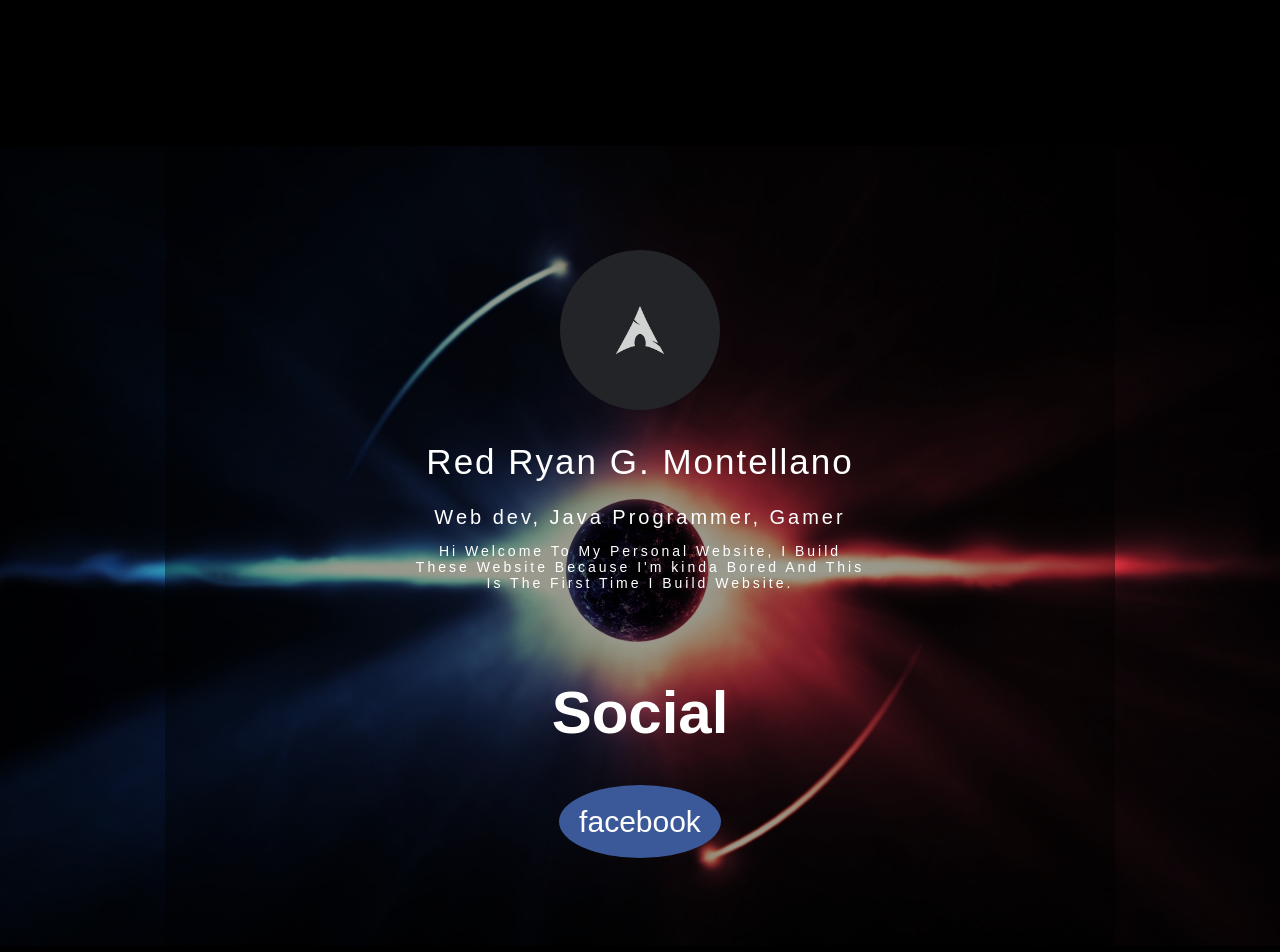
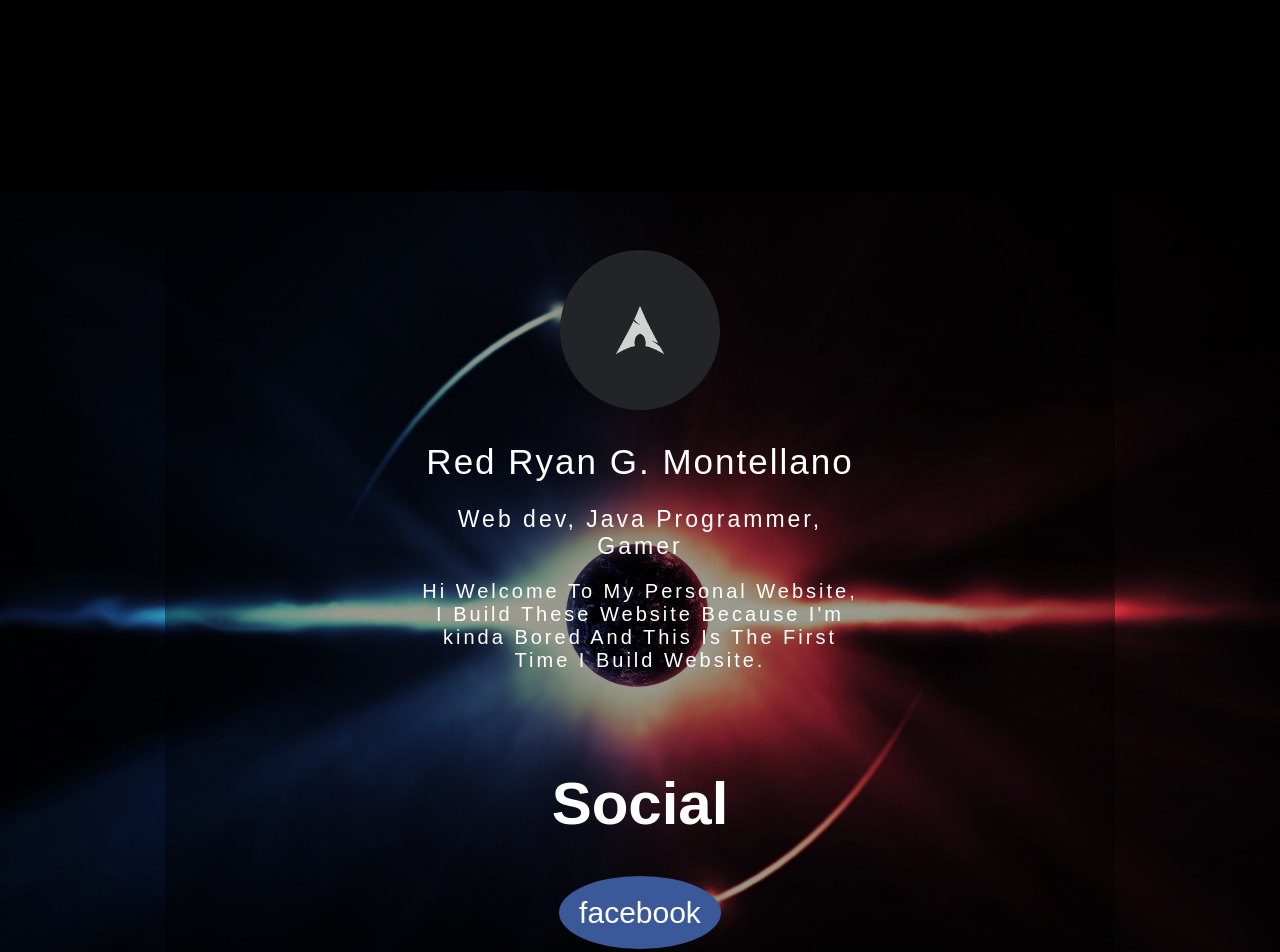
Before and after one commit to RedDev17/RedDev17-Website, a plain HTML site: page index.html in a window 1280 px wide. Shown: the top 952 px of the page. Drawn offline with Linux system fonts and the light colour scheme.

Commit message:
Update style.css

```diff
--- a/StyleCss/style.css
+++ b/StyleCss/style.css
@@ -30,10 +30,10 @@
     font-weight: 100;
 }
 p{
-    font-size: 14px;
+    font-size: 20px;
 }
 .red{
-    font-size: 20px;
+    font-size: 23px;
     letter-spacing: 3px;
     font-weight: 100;
 }
```
